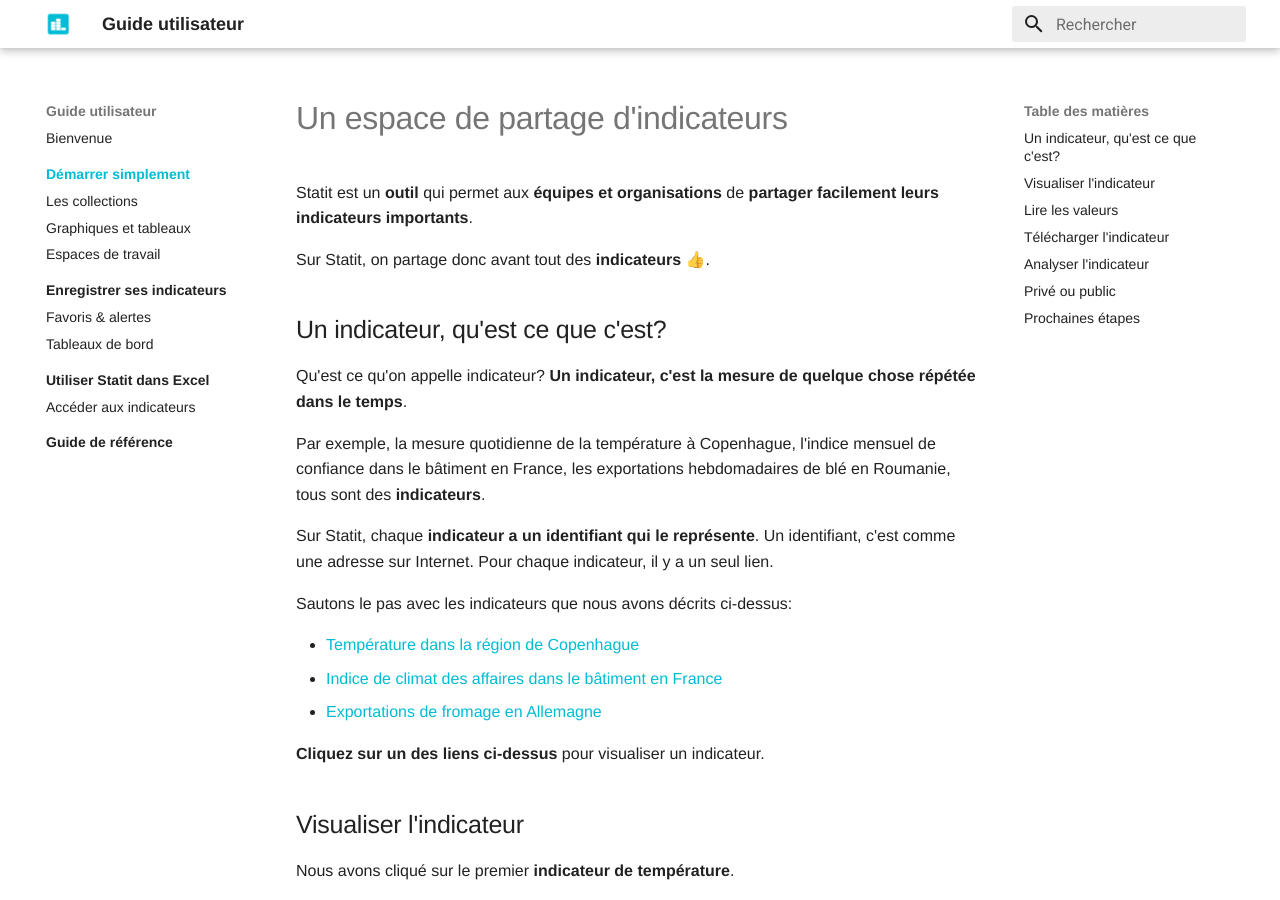
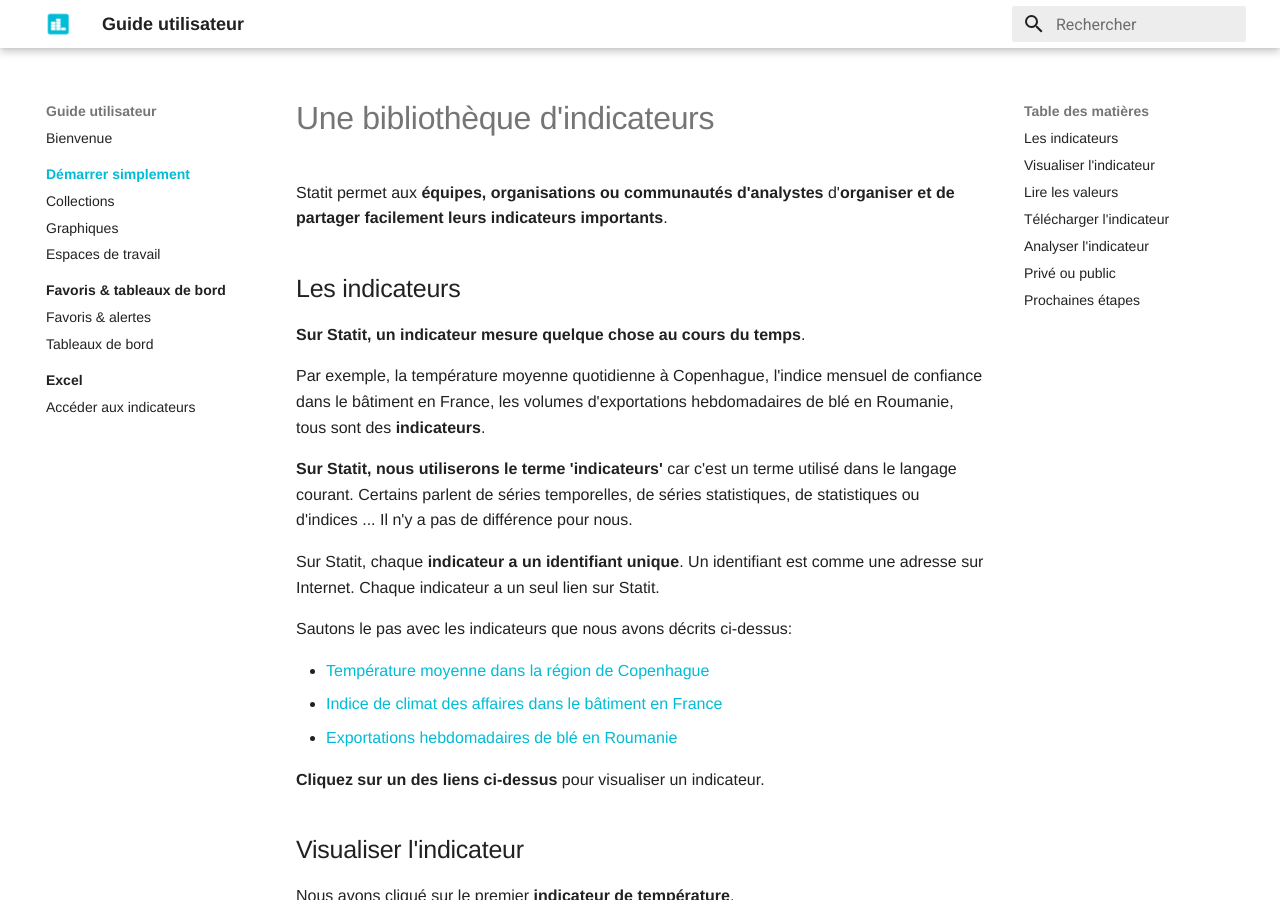
Before and after one commit to t-lm/statdocs_fr, an MkDocs documentation site: the page built from docs/gs/index.md, in a window 1280 px wide and 900 px high. Built offline with MkDocs 1.6.1 and Material for MkDocs 9.7.7, drawn with Linux system fonts in a browser that asks for light colours; some of the changed text lies outside the part shown.

Commit message:
2022-09-05

```diff
--- a/docs/gs/index.md
+++ b/docs/gs/index.md
@@ -1,22 +1,22 @@
-# Un espace de partage d'indicateurs
+# Une bibliothèque d'indicateurs
 
-Statit est un **outil** qui permet aux **équipes et organisations** de **partager facilement leurs indicateurs importants**.
+Statit permet aux **équipes, organisations ou communautés d'analystes** d'**organiser et de partager facilement leurs indicateurs importants**.
 
-Sur Statit, on partage donc avant tout des **indicateurs** 👍.
+## Les indicateurs
 
-## Un indicateur, qu'est ce que c'est?
+**Sur Statit, un indicateur mesure quelque chose au cours du temps**.
 
-Qu'est ce qu'on appelle indicateur? **Un indicateur, c'est la mesure de quelque chose répétée dans le temps**.
+Par exemple, la température moyenne quotidienne à Copenhague, l'indice mensuel de confiance dans le bâtiment en France, les volumes d'exportations hebdomadaires de blé en Roumanie, tous sont des **indicateurs**.
 
-Par exemple, la mesure quotidienne de la température à Copenhague, l'indice mensuel de confiance dans le bâtiment en France, les exportations hebdomadaires de blé en Roumanie, tous sont des **indicateurs**.
+**Sur Statit, nous utiliserons le terme 'indicateurs'** car c'est un terme utilisé dans le langage courant. Certains parlent de séries temporelles, de séries statistiques, de statistiques ou d'indices ... Il n'y a pas de différence pour nous.
 
-Sur Statit, chaque **indicateur a un identifiant qui le représente**. Un identifiant, c'est comme une adresse sur Internet. Pour chaque indicateur, il y a un seul lien.
+Sur Statit, chaque **indicateur a un identifiant unique**. Un identifiant est comme une adresse sur Internet. Chaque indicateur a un seul lien sur Statit.
 
 Sautons le pas avec les indicateurs que nous avons décrits ci-dessus:
 
-- [Température dans la région de Copenhague](https://www.gostatit.com/clim/copernicus-r/daily/dk01/temp/real)
+- [Température moyenne dans la région de Copenhague](https://www.gostatit.com/clim/copernicus-r/daily/dk01/temp/real)
 - [Indice de climat des affaires dans le bâtiment en France](https://www.gostatit.com/bdfconj/consn/bat/total/ica/cvs_3m)
-- [Exportations de fromage en Allemagne](https://www.gostatit.com/comext/nc4/2/de/0406/1000/q1)
+- [Exportations hebdomadaires de blé en Roumanie](https://www.gostatit.com/eu-agri/cereals_trade_weekly/exports/ro/wheat-common/weekly)
 
 **Cliquez sur un des liens ci-dessus** pour visualiser un indicateur.
 
@@ -27,7 +27,7 @@
 
 ![xrate/daily](/img/user-fr_gs_index_0.png){: style="width:700px;margin:30px;padding:20px;border:1px solid #ddd;border-radius:5px"}
 
-Pour l'instant, oubliez ce qui est indiqué tout en haut et concentrons nous sur:
+Vous pouvez voir:
 
 - le **nom de l'indicateur**: Average daily temperature for Hovedstaden region (Danemark)
 - la **description de l'indicateur** - c'est en anglais ici (Average daily ...)
@@ -39,7 +39,7 @@
 - les **sources**
 - **plusieurs dates**: début, fin et dernière mise à jour
 
-En dessous, concentrez-vous sur le graphique. Si vous passez votre curseur dessus, vous pourrez visualiser pour certaines dates la valeur de l'indicateur.
+En dessous, vous pouvez visualiser le graphique. Si vous passez votre curseur, vous pourrez accéder aux valeurs de l'indicateur.
 
 Finalement dans le bas du graphique, il y a une zone de couleur grise. Cela vous permet de sélectionner une zone de temps particulière.
 
--- a/mkdocs.yml
+++ b/mkdocs.yml
@@ -2,19 +2,17 @@
 nav:
     - Bienvenue: index.md
     - Démarrer simplement:
-      - Les indicateurs: gs/index.md
-      - Les collections: gs/collections.md
-      - Graphiques et tableaux: gs/charts.md
+      - Indicateurs: gs/index.md
+      - Collections: gs/collections.md
+      - Graphiques: gs/charts.md
       - Espaces de travail: gs/workspaces.md
-    - Enregistrer ses indicateurs:
-      - Le compte utilisateur: favs/index.md
+    - Favoris & tableaux de bord:
+      - Compte utilisateur: favs/index.md
       - Favoris & alertes: favs/favs-alerts.md
       - Tableaux de bord: favs/dashboards.md
-    - Utiliser Statit dans Excel:
+    - Excel:
       - Installer le complément Excel: excel/index.md
       - Accéder aux indicateurs: excel/access.md
-    - Guide de référence:
-      - Introduction: reference/index.md
 theme:
   name: material
   palette:
```
Also changed, not shown: docs/favs/dashboards.md (+2 -2 lines), docs/index.md (+7 -10 lines), site/404.html, site/excel/index.html, site/gs/charts/index.html, site/index.html, site/search/search_index.json, site/sitemap.xml, 1 other file.
